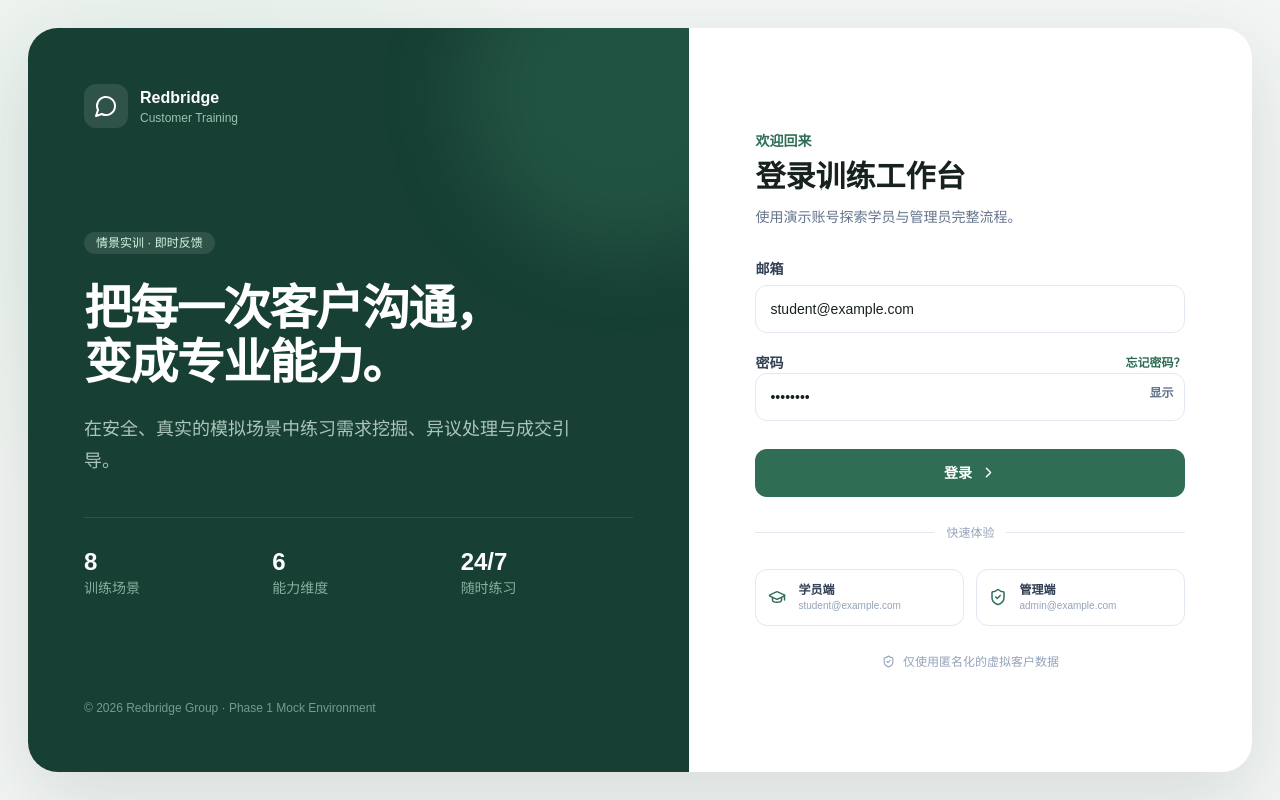
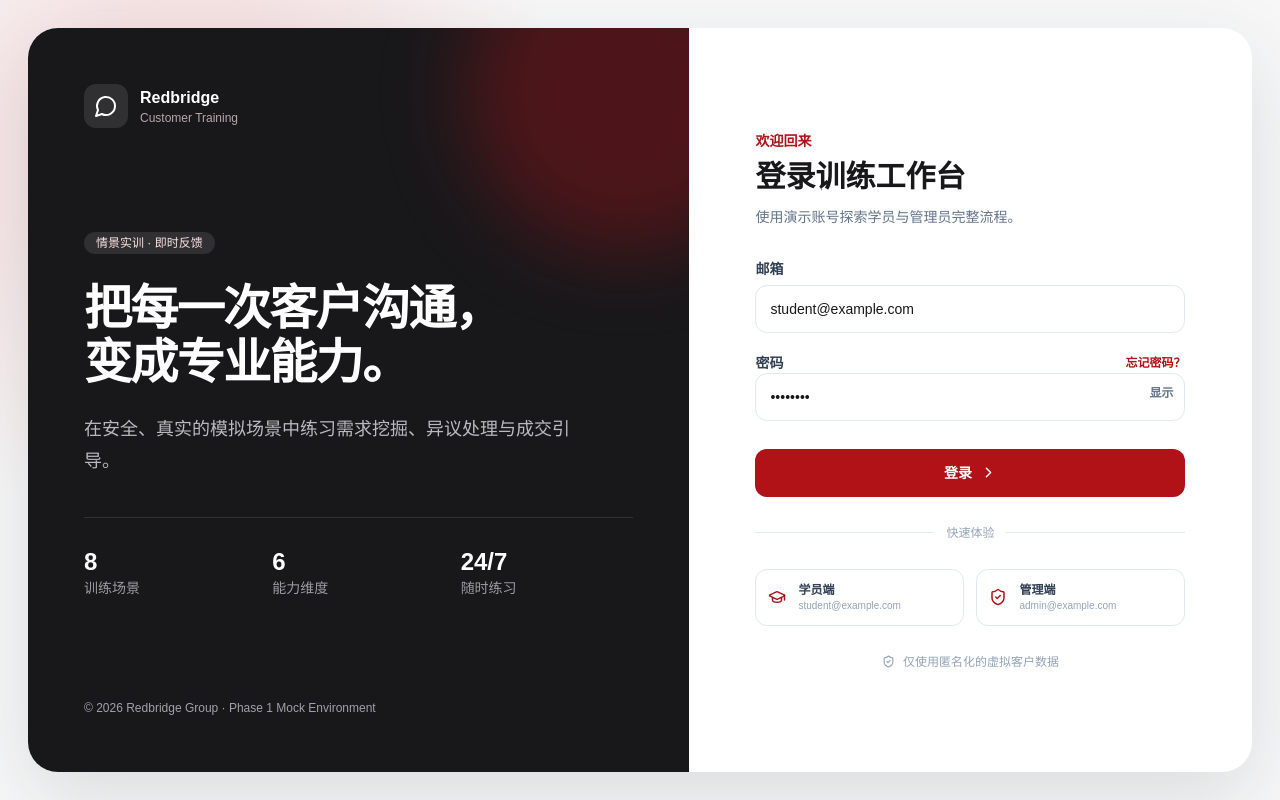
Before and after one commit to yinjiaw2/redbridge-ai-training, a Next.js app: page / in a window 1280 px wide. Built offline with nearby package versions, Linux system fonts and the light colour scheme.

Commit message:
Apply Redbridge red and black brand theme

```diff
--- a/app/globals.css
+++ b/app/globals.css
@@ -8,11 +8,11 @@
   box-sizing: border-box;
 }
 html {
-  background: #f6f8f7;
+  background: #f7f7f8;
 }
 body {
   margin: 0;
-  color: #17221d;
+  color: #18181b;
   font-family: Arial, "PingFang SC", "Microsoft YaHei", sans-serif;
 }
 button,
@@ -29,19 +29,19 @@ button {
   height: 8px;
 }
 ::-webkit-scrollbar-thumb {
-  background: #cbd5ce;
+  background: #b8b8bd;
   border-radius: 10px;
 }
 .login-shell {
   background:
-    radial-gradient(circle at 15% 20%, #e4f0e9, transparent 30%), #f2f5f3;
+    radial-gradient(circle at 15% 20%, #f5d5d6, transparent 30%), #f7f7f8;
 }
 @layer components {
   .card {
-    @apply rounded-2xl border border-slate-200/90 bg-white shadow-[0_2px_8px_rgba(25,45,37,.035)];
+    @apply rounded-2xl border border-zinc-200/90 bg-white shadow-[0_2px_10px_rgba(24,24,27,.045)];
   }
   .btn-primary {
-    @apply inline-flex items-center justify-center gap-2 rounded-xl bg-brand px-4 py-2.5 text-sm font-semibold text-white transition hover:bg-[#245b45];
+    @apply inline-flex items-center justify-center gap-2 rounded-xl bg-brand px-4 py-2.5 text-sm font-semibold text-white transition hover:bg-[#8f0f13] focus-visible:outline-none focus-visible:ring-2 focus-visible:ring-brand/30;
   }
   .btn-secondary {
     @apply inline-flex items-center justify-center gap-2 rounded-xl border border-slate-200 bg-white px-4 py-2.5 text-sm font-semibold text-slate-700 transition hover:bg-slate-50;
@@ -68,7 +68,7 @@ button {
     @apply flex w-full items-center gap-3 rounded-xl px-3 py-2.5 text-left text-sm font-medium text-slate-500 transition hover:bg-slate-50 hover:text-slate-800;
   }
   .nav-active {
-    @apply bg-[#eaf4ee] font-semibold text-brand hover:bg-[#eaf4ee] hover:text-brand;
+    @apply bg-[#fdf0f0] font-semibold text-brand hover:bg-[#fdf0f0] hover:text-brand;
   }
   .stat-icon {
     @apply grid h-10 w-10 place-items-center rounded-xl;
@@ -101,7 +101,7 @@ button {
     @apply inline-flex items-center justify-between gap-3 rounded-xl border border-slate-200 bg-white px-4 py-2.5 text-xs font-semibold text-slate-600;
   }
   .hero-card {
-    background: linear-gradient(120deg, #173f34, #2f6e55);
+    background: linear-gradient(120deg, #18181b 0%, #27272a 58%, #b11217 145%);
   }
   .score-ring {
     width: 134px;
@@ -109,7 +109,7 @@ button {
     border-radius: 50%;
     display: grid;
     place-items: center;
-    background: conic-gradient(#2f6e55 0 78%, #e8eeeb 78%);
+    background: conic-gradient(#b11217 0 78%, #ededee 78%);
   }
   .score-ring:before {
     content: "";
--- a/app/page.tsx
+++ b/app/page.tsx
@@ -102,21 +102,19 @@ function Login({ onLogin }: { onLogin: (r: Role) => void }) {
   return (
     <main className="login-shell min-h-screen p-4 sm:p-7">
       <div className="mx-auto grid min-h-[calc(100vh-56px)] max-w-[1240px] overflow-hidden rounded-[30px] bg-white shadow-[0_26px_80px_rgba(31,52,44,.13)] lg:grid-cols-[1.08fr_.92fr]">
-        <section className="relative hidden overflow-hidden bg-[#173f34] p-14 text-white lg:flex lg:flex-col lg:justify-between">
-          <div className="absolute -right-24 -top-24 h-80 w-80 rounded-full bg-[#4da57f]/20 blur-2xl" />
+        <section className="relative hidden overflow-hidden bg-[#18181b] p-14 text-white lg:flex lg:flex-col lg:justify-between">
+          <div className="absolute -right-24 -top-24 h-80 w-80 rounded-full bg-[#b11217]/35 blur-2xl" />
           <div className="relative flex items-center gap-3">
             <div className="grid h-11 w-11 place-items-center rounded-xl bg-white/10">
               <MessageCircle />
             </div>
             <div>
               <b>Redbridge</b>
-              <div className="text-xs text-emerald-100/70">
-                Customer Training
-              </div>
+              <div className="text-xs text-red-100/70">Customer Training</div>
             </div>
           </div>
           <div className="relative max-w-xl">
-            <span className="rounded-full bg-white/10 px-3 py-1 text-xs text-emerald-100">
+            <span className="rounded-full bg-white/10 px-3 py-1 text-xs text-red-100">
               情景实训 · 即时反馈
             </span>
             <h1 className="mt-7 text-5xl font-semibold leading-[1.12] tracking-[-.035em]">
@@ -124,7 +122,7 @@ function Login({ onLogin }: { onLogin: (r: Role) => void }) {
               <br />
               变成专业能力。
             </h1>
-            <p className="mt-6 max-w-lg text-lg leading-8 text-emerald-50/70">
+            <p className="mt-6 max-w-lg text-lg leading-8 text-zinc-200/80">
               在安全、真实的模拟场景中练习需求挖掘、异议处理与成交引导。
             </p>
             <div className="mt-10 grid grid-cols-3 gap-4 border-t border-white/10 pt-7 text-sm">
@@ -135,12 +133,12 @@ function Login({ onLogin }: { onLogin: (r: Role) => void }) {
               ].map((x) => (
                 <div key={x[1]}>
                   <b className="block text-2xl">{x[0]}</b>
-                  <span className="text-emerald-100/60">{x[1]}</span>
+                  <span className="text-zinc-300/70">{x[1]}</span>
                 </div>
               ))}
             </div>
           </div>
-          <p className="relative text-xs text-emerald-100/50">
+          <p className="relative text-xs text-zinc-400">
             © 2026 Redbridge Group · Phase 1 Mock Environment
           </p>
         </section>
@@ -266,7 +264,7 @@ function Shell({
   const [open, setOpen] = useState(false);
   const nav = role === "admin" ? adminNav : studentNav;
   return (
-    <div className="min-h-screen bg-[#f6f8f7]">
+    <div className="min-h-screen bg-[#f7f7f8]">
       <aside
         className={`fixed inset-y-0 left-0 z-40 w-[248px] border-r border-slate-200 bg-white p-5 transition lg:translate-x-0 ${open ? "translate-x-0" : "-translate-x-full"}`}
       >
@@ -276,7 +274,7 @@ function Shell({
             <X />
           </button>
         </div>
-        <div className="mt-8 rounded-xl bg-[#eef6f2] p-3">
+        <div className="mt-8 rounded-xl border border-[#f5d5d6] bg-[#fdf0f0] p-3">
           <p className="text-[10px] font-bold uppercase tracking-widest text-brand">
             {role === "admin" ? "Admin workspace" : "Student workspace"}
           </p>
@@ -485,9 +483,9 @@ function StudentDashboard({
   return (
     <Page>
       <div className="hero-card relative overflow-hidden rounded-2xl p-7 text-white">
-        <p className="text-sm text-emerald-100">星期二，9月1日</p>
+        <p className="text-sm text-zinc-300">星期二，9月1日</p>
         <h1 className="mt-2 text-3xl font-semibold">早上好，Jamie 👋</h1>
-        <p className="mt-2 text-sm text-emerald-50/75">
+        <p className="mt-2 text-sm text-zinc-300/90">
           今天继续精进客户沟通技巧，你有 2 项训练待完成。
         </p>
       </div>
@@ -526,7 +524,7 @@ function StudentDashboard({
               查看全部 <ChevronRight size={14} />
             </button>
           </div>
-          <div className="mt-5 rounded-2xl border border-emerald-100 bg-[#f1f8f4] p-5">
+          <div className="mt-5 rounded-2xl border border-[#f5d5d6] bg-[#fdf0f0] p-5">
             <div className="flex flex-col justify-between gap-5 sm:flex-row sm:items-center">
               <div className="flex gap-4">
                 <div className="grid h-12 w-12 place-items-center rounded-xl bg-white text-brand">
@@ -617,7 +615,7 @@ function TrainingLibrary({ onStart }: { onStart: (s: Scenario) => void }) {
           .map((s, i) => (
             <div className="card overflow-hidden" key={s.id}>
               <div
-                className={`h-2 ${["bg-brand", "bg-[#d5a85a]", "bg-blue-500"][i % 3]}`}
+                className={`h-2 ${["bg-brand", "bg-[#18181b]", "bg-[#7f1d1d]"][i % 3]}`}
               />
               <div className="p-5">
                 <div className="flex justify-between">
@@ -761,7 +759,7 @@ function Chat({
           隐藏客户心理、信任度与内部备注。
         </div>
       </aside>
-      <main className="flex min-w-0 flex-1 flex-col bg-[#f5f7f6]">
+      <main className="flex min-w-0 flex-1 flex-col bg-[#f7f7f8]">
         <div className="flex h-16 items-center justify-between border-b bg-white px-5">
           <div>
             <b className="block text-sm">{scenario.title}</b>
@@ -787,7 +785,7 @@ function Chat({
                 className={`mb-5 flex gap-3 ${m.sender === "STUDENT" ? "flex-row-reverse" : ""}`}
               >
                 <div
-                  className={`grid h-8 w-8 shrink-0 place-items-center rounded-full text-[10px] font-bold text-white ${m.sender === "STUDENT" ? "bg-[#d9a64e]" : "bg-brand"}`}
+                  className={`grid h-8 w-8 shrink-0 place-items-center rounded-full text-[10px] font-bold text-white ${m.sender === "STUDENT" ? "bg-[#18181b]" : "bg-brand"}`}
                 >
                   {m.sender === "STUDENT" ? "JL" : "C"}
                 </div>
@@ -891,14 +889,14 @@ function Result({
         <ArrowLeft size={15} />
         返回训练记录
       </button>
-      <div className="rounded-2xl bg-[#173f34] p-8 text-white">
+      <div className="rounded-2xl bg-[#18181b] p-8 text-white">
         <div className="flex flex-col justify-between gap-6 md:flex-row">
           <div>
             <Pill tone="green">已完成评审</Pill>
             <h1 className="mt-4 text-2xl font-bold">
               485 市场营销客户 — 价格敏感型
             </h1>
-            <p className="mt-2 text-sm text-emerald-100/70">
+            <p className="mt-2 text-sm text-zinc-300">
               完成于 2026年9月1日 · 用时 08:42
             </p>
           </div>
@@ -1056,7 +1054,7 @@ function AdminDashboard({ setView }: { setView: (v: AdminView) => void }) {
           {[34, 58, 42, 76, 55, 88, 68].map((n, i) => (
             <div key={i} className="flex flex-1 flex-col items-center gap-2">
               <div
-                className="w-full max-w-12 rounded-t-md bg-[#4d9476]"
+                className="w-full max-w-12 rounded-t-md bg-brand/80"
                 style={{ height: `${n}%` }}
               />
               <span className="text-[10px] text-slate-400">
@@ -1305,7 +1303,7 @@ function ReviewPanel({ onDone }: { onDone: () => void }) {
                     s.map((x, j) => (j === i ? +e.target.value : x)),
                   )
                 }
-                className="mt-2 w-full accent-[#2f6e55]"
+                className="mt-2 w-full accent-[#b11217]"
               />
             </div>
           ))}
--- a/tailwind.config.ts
+++ b/tailwind.config.ts
@@ -2,6 +2,15 @@ import type { Config } from "tailwindcss";
 
 export default {
   content: ["./app/**/*.{js,ts,jsx,tsx}", "./components/**/*.{js,ts,jsx,tsx}"],
-  theme: { extend: { colors: { ink: "#17221d", brand: "#2f6e55", mint: "#eaf4ee", cream: "#f7f8f5" } } },
-  plugins: []
+  theme: {
+    extend: {
+      colors: {
+        ink: "#18181b",
+        brand: "#b11217",
+        mint: "#fdf0f0",
+        cream: "#f8f8f8",
+      },
+    },
+  },
+  plugins: [],
 } satisfies Config;
```
